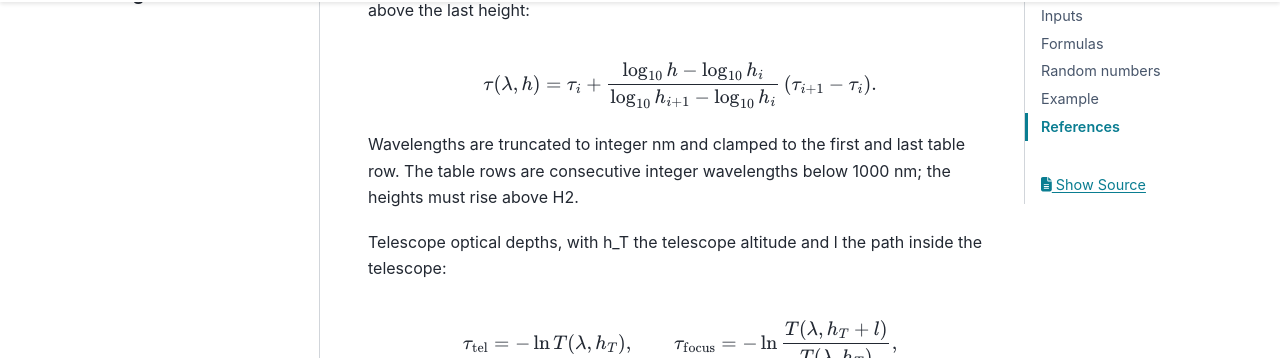
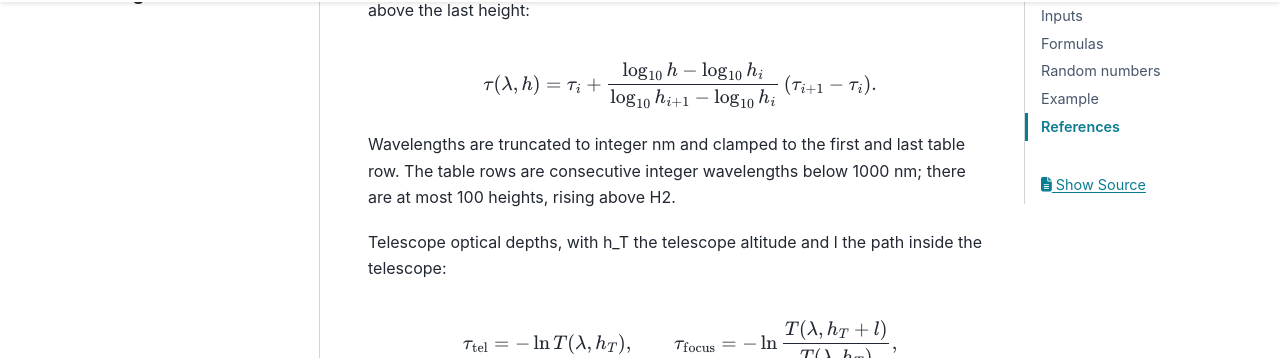
Before and after one commit to GernotMaier/dlufd, a Sphinx documentation site: the page built from docs/extinction.md, in a window 1280 px wide and 900 px high, scrolled down 994 px. Shown: the part 126-484 px from the top of the window. Built offline with Sphinx 7.4.7 and the PyData theme 0.15.4, drawn with Linux system fonts in a browser that asks for light colours.

Commit message:
Limit transmission tables to 100 heights
Co-Authored-By: Claude Opus 5.5 <noreply@anthropic.com>

```diff
--- a/docs/extinction.md
+++ b/docs/extinction.md
@@ -32,7 +32,7 @@ $$
 $$
 
 Wavelengths are truncated to integer nm and clamped to the first and last table row. The
-table rows are consecutive integer wavelengths below 1000 nm; the heights must rise above H2.
+table rows are consecutive integer wavelengths below 1000 nm; there are at most 100 heights, rising above H2.
 
 Telescope optical depths, with h_T the telescope altitude and l the path inside the
 telescope:
```
Also changed, not shown: 2 other files.
